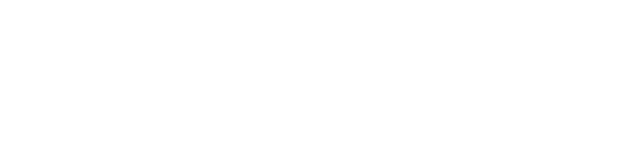
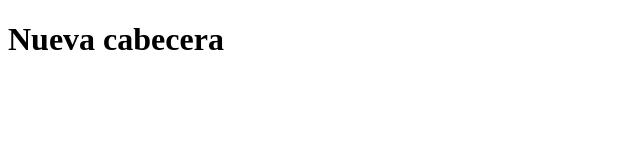
Before and after one commit to AngelGoRo/CursoGit-proyecto2, a plain HTML site: page empresa.html in a window 1280 px wide. Shown: the whole page, without its empty margins (0-640 px from the left). Drawn offline with Linux system fonts and the light colour scheme.

Commit message:
Cambio que se ha hecho en empresa.html

```diff
--- a/empresa.html
+++ b/empresa.html
@@ -3,6 +3,7 @@
 <head>
     <meta charset="UTF-8">
     <meta name="viewport" content="width=device-width, initial-scale=1.0">
+    <h1>Nueva cabecera</h1>
     <title>EMpresa</title>
 </head>
 <body>
```
